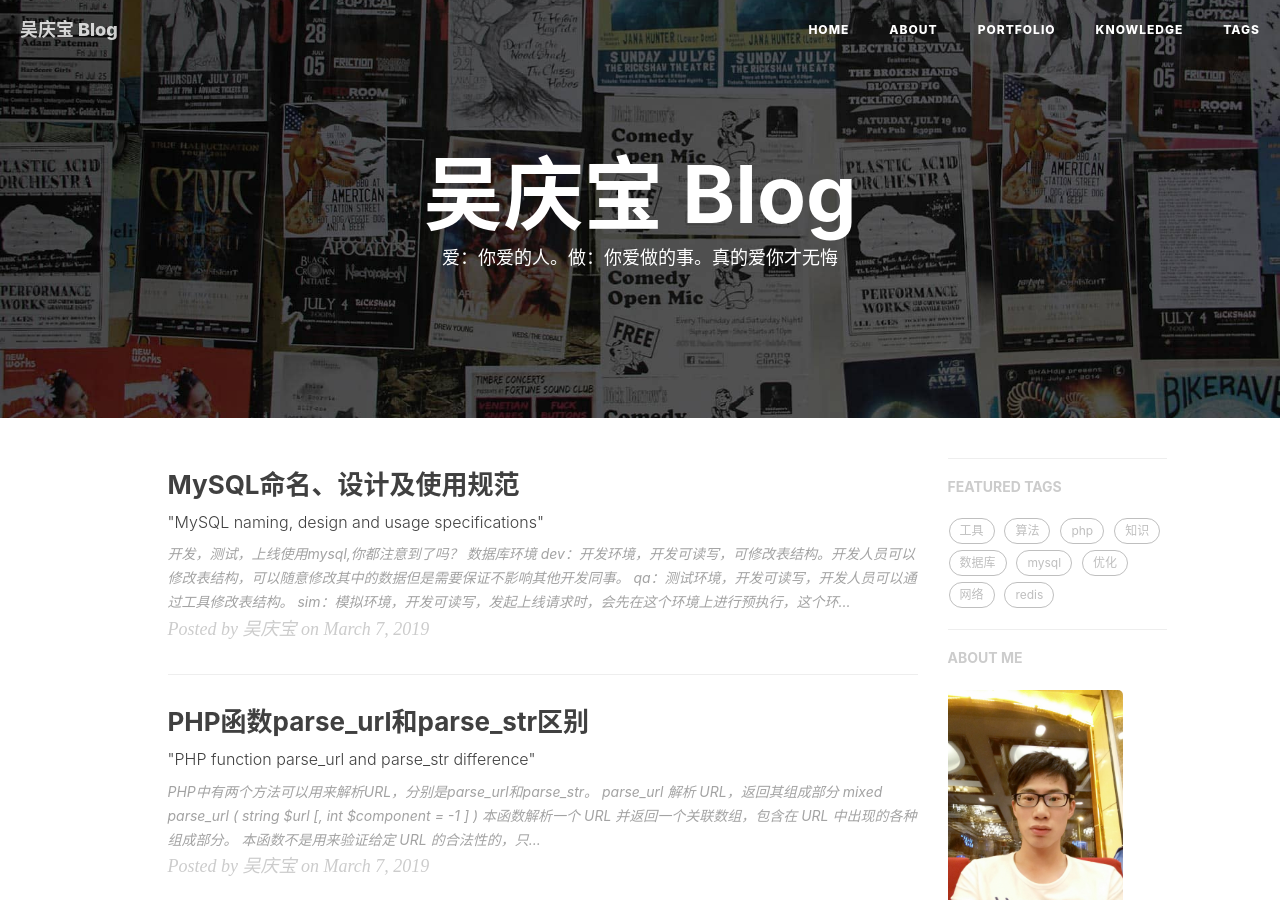
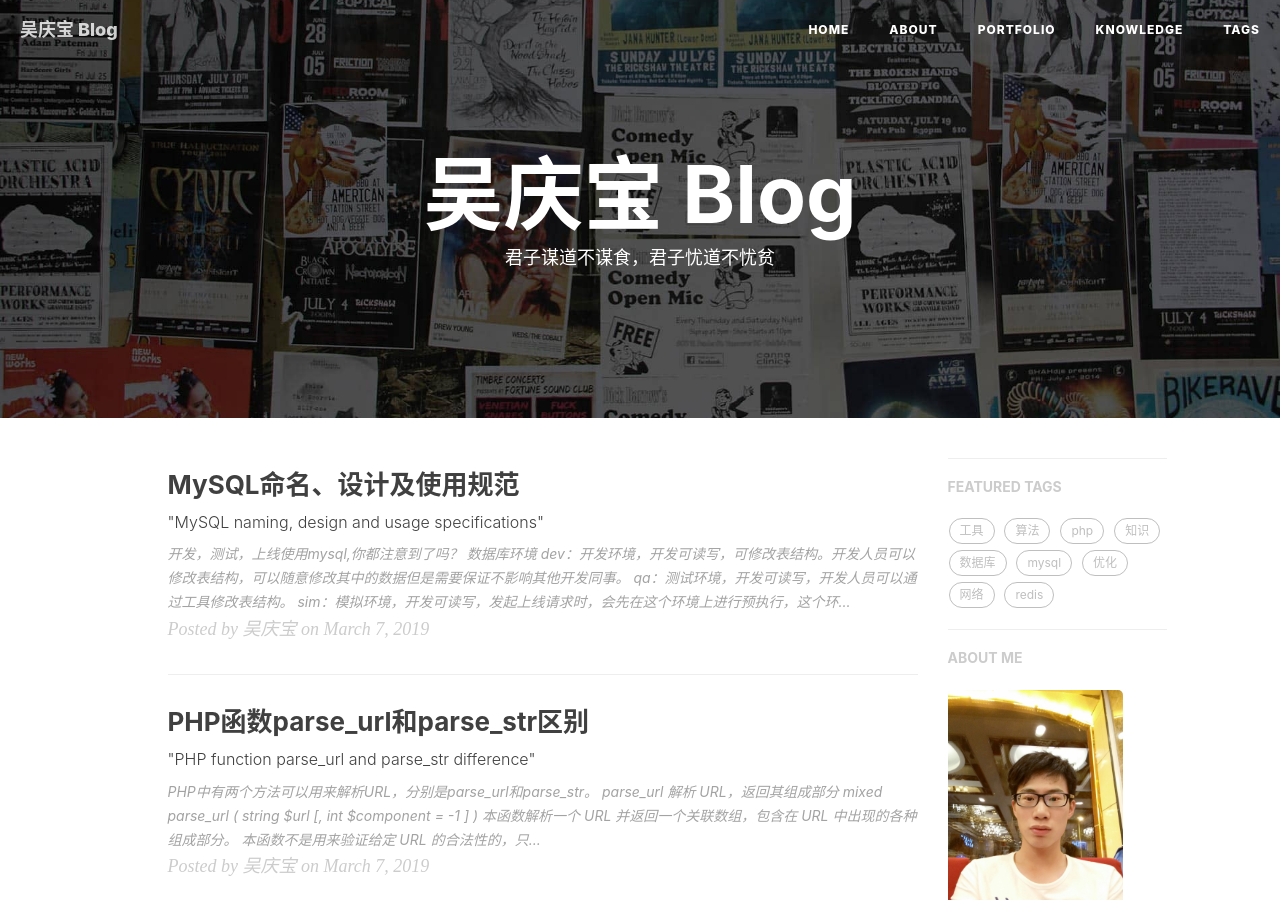
Before and after one commit to wuxiumu/wuxiumu.github.io, a Jekyll site: the page built from index.html, in a window 1280 px wide and 900 px high. Built offline with Jekyll 4.4.1, drawn with Linux system fonts in a browser that asks for light colours; nearby versions of some CDN libraries; the list of posts is cut into pages by our own code; comment, search, counter and statistics services are not loaded.

Commit message:
座右铭

```diff
--- a/index.html
+++ b/index.html
@@ -1,6 +1,6 @@
 ---
 layout: page
-description: "爱：你爱的人。做：你爱做的事。真的爱你才无悔"
+description: "君子谋道不谋食，君子忧道不忧贫"
 ---
 
 {% for post in paginator.posts %}
```
